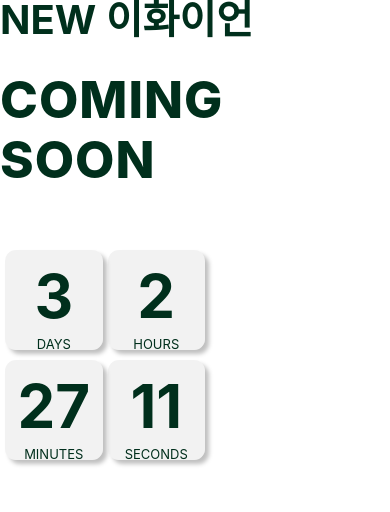
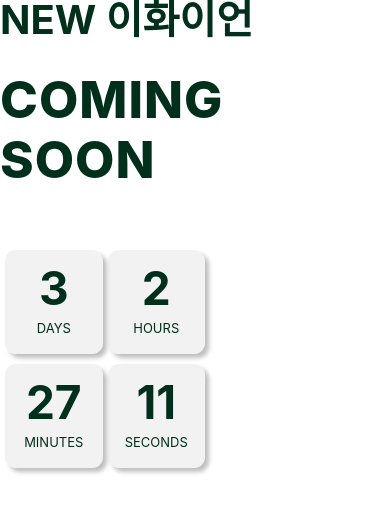
Before and after one commit to rkdmsals/renewal-guide, a React (Create React App) app: page /home in a window 390 px wide. Shown: the top 512 px of the page. Built offline with nearby package versions, Linux system fonts and the light colour scheme; the HTML template or start-up script is replaced by a standard one.

Commit message:
Home페이지 타이머 박스 모바일 크기 조정

```diff
--- a/src/components/views/HomePage/Home.css
+++ b/src/components/views/HomePage/Home.css
@@ -102,12 +102,12 @@
 
     .timer-box {
         width: 200px;
-        height: 100px;
+        height: 104px;
     }
 
     .timer-time {
         font-weight: 700;
-        font-size: 60px;
+        font-size: 46px;
     }
 
     .timer-font {
```
